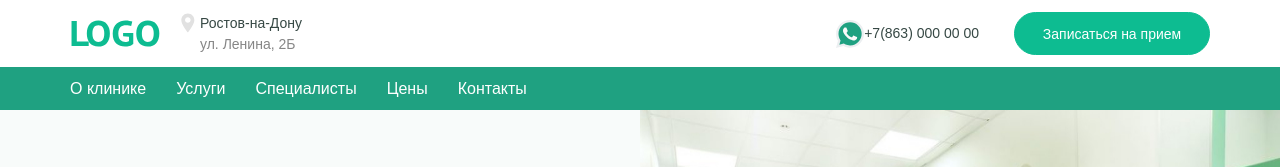
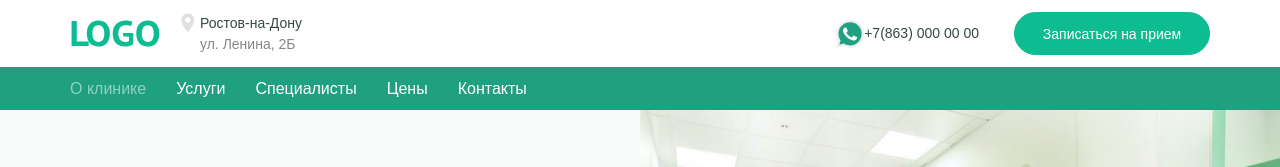
Before and after one commit to hyper-richi/clinic, a React (Create React App) app: page / in a window 1280 px wide. In both pictures the pointer is over the item 108 px from the left and 88 px from the top of the page. Shown: the top 167 px of the page. Built offline with nearby package versions, Linux system fonts and the light colour scheme; a web font is replaced by a local one.

Commit message:
fix hover

```diff
--- a/src/components/MobileNav/MobileNav.module.scss
+++ b/src/components/MobileNav/MobileNav.module.scss
@@ -24,6 +24,12 @@
         font-size: 16px;
         line-height: 24px;
         color: var(--white);
+
+        li {
+            &:hover {
+                opacity: 0.5;
+            }
+        }
     }
 
     .btn {
--- a/src/components/Nav/Nav.module.scss
+++ b/src/components/Nav/Nav.module.scss
@@ -24,6 +24,12 @@
             gap: 15px;
             align-items: flex-start;
             padding: 0;
+        }
+
+        li {
+            &:hover {
+                opacity: 0.5;
+            }
         }
     }
 
```
